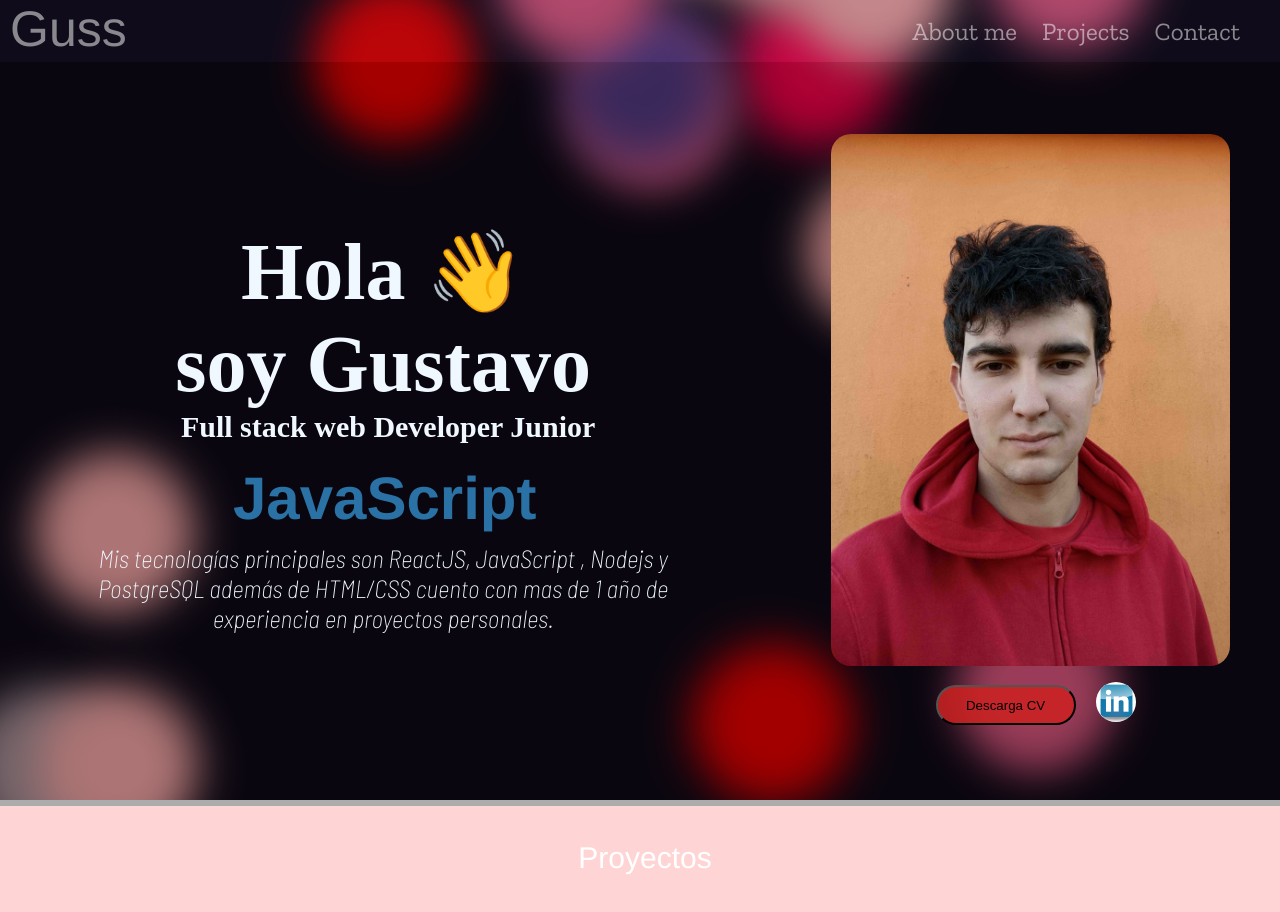
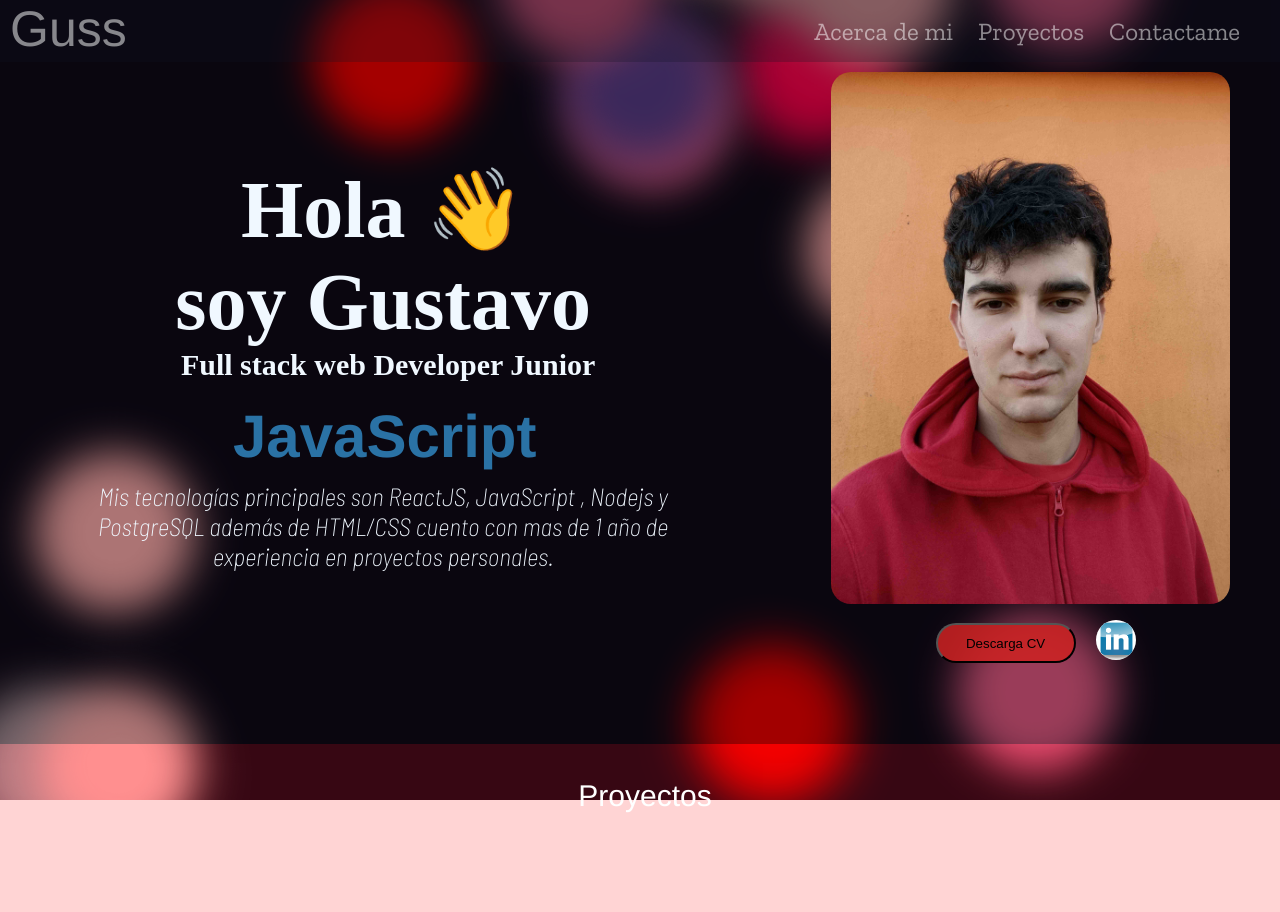
Before and after one commit to iAGuss/Gustavo-Cabrera-Portfolio, a React (Vite) app: page / in a window 1280 px wide. Shown: the top 912 px of the page. Built offline with nearby package versions, Linux system fonts and the light colour scheme; a web font is replaced by a local one.

Commit message:
animacion-scroll

```diff
--- a/src/App.css
+++ b/src/App.css
@@ -1,3 +1,6 @@
 body {
   margin: 0px;
 }
+html {
+  scroll-behavior: smooth;
+}
--- a/src/components/Header/Header.jsx
+++ b/src/components/Header/Header.jsx
@@ -17,10 +17,8 @@ const customStyles = {
     transform: "translate(-50%, -50%)",
     padding: "0",
     borderRadius: "30px",
-
-    "@media (max-width: 600px)": {
-      width: "100%",
-    },
+    background: "#e3e0dc",
+    opacity: "0.95",
   },
 };
 
@@ -56,11 +54,13 @@ const Header = () => {
   return (
     <div className="header">
       <ul className="links">
-        <li>About me</li>
         <li>
-          <a href="#Contenedor-proyecto">Projects</a>
+          <a href="#about-me"> Acerca de mi</a>
         </li>
-        <li onClick={openModal}> Contact</li>
+        <li>
+          <a href="#Contenedor-proyecto">Proyectos</a>
+        </li>
+        <li onClick={openModal}> Contactame</li>
       </ul>
       <span className="guss">Guss</span>
       <div>
--- a/src/components/Header/header.css
+++ b/src/components/Header/header.css
@@ -18,7 +18,8 @@ a {
   width: 100%;
   max-height: 70px;
   display: flex;
-
+  position: fixed;
+  z-index: 1;
   flex-direction: row-reverse;
   justify-content: space-between;
   background-color: rgba(16, 23, 38, 0.252);
@@ -127,7 +128,9 @@ label {
   transform: scale(1.05);
   background-color: rgba(165, 42, 42, 0.767);
 }
-
+.ReactModal__Content--after-open {
+  box-shadow: 15px 10px 10px rgb(27, 16, 16);
+}
 textarea {
   border-radius: 10px;
 }
--- a/src/components/main/Main.jsx
+++ b/src/components/main/Main.jsx
@@ -9,7 +9,7 @@ const Main = () => {
   return (
     <main className="padre-main">
       <div className="texto-precentacion">
-        <h2 className="Mi-nombre">
+        <h2 id="about-me" className="Mi-nombre">
           Hola 👋 <br /> soy Gustavo
         </h2>
         <span className="skills">
--- a/src/components/main/main.css
+++ b/src/components/main/main.css
@@ -116,6 +116,9 @@ span > button > a {
 }
 
 @media (max-width: 905px) {
+  .Mi-nombre {
+    margin-top: 70px;
+  }
   .padre-main {
     flex-wrap: wrap;
     flex-direction: column;
```
